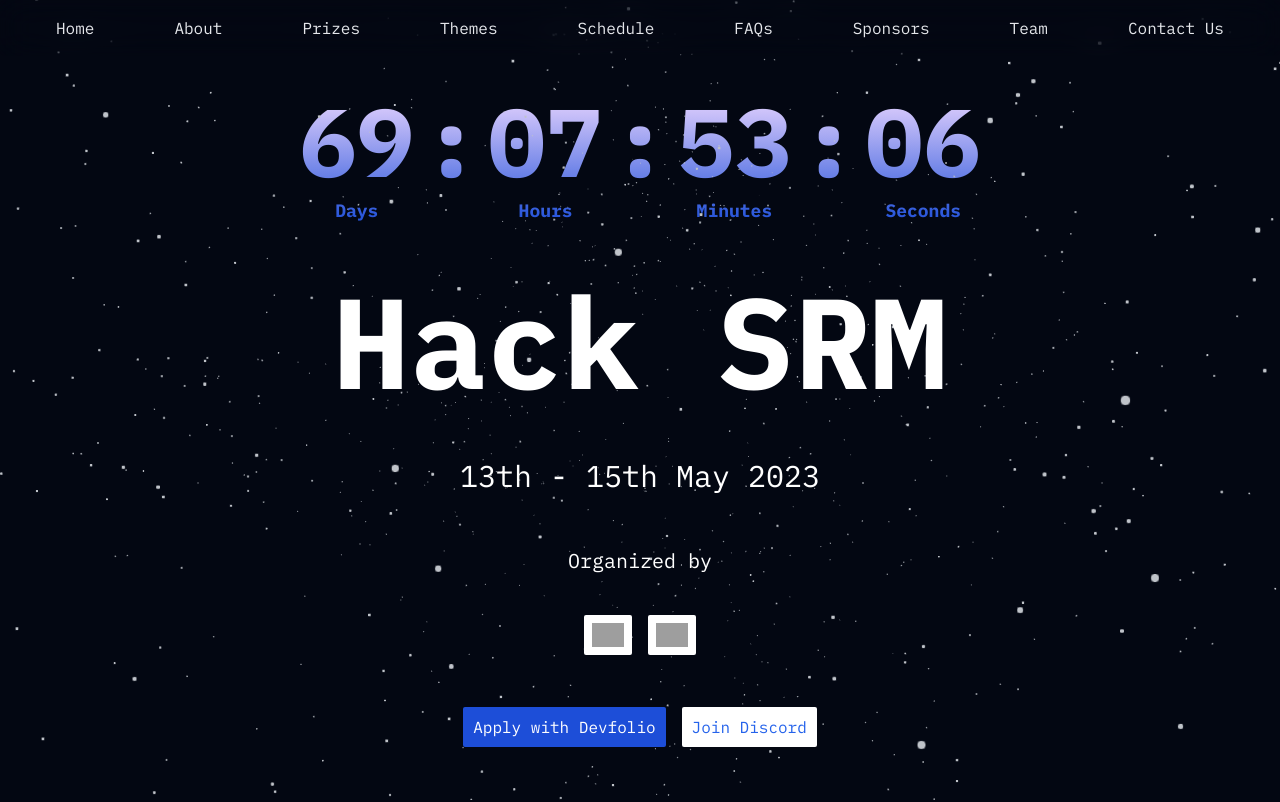
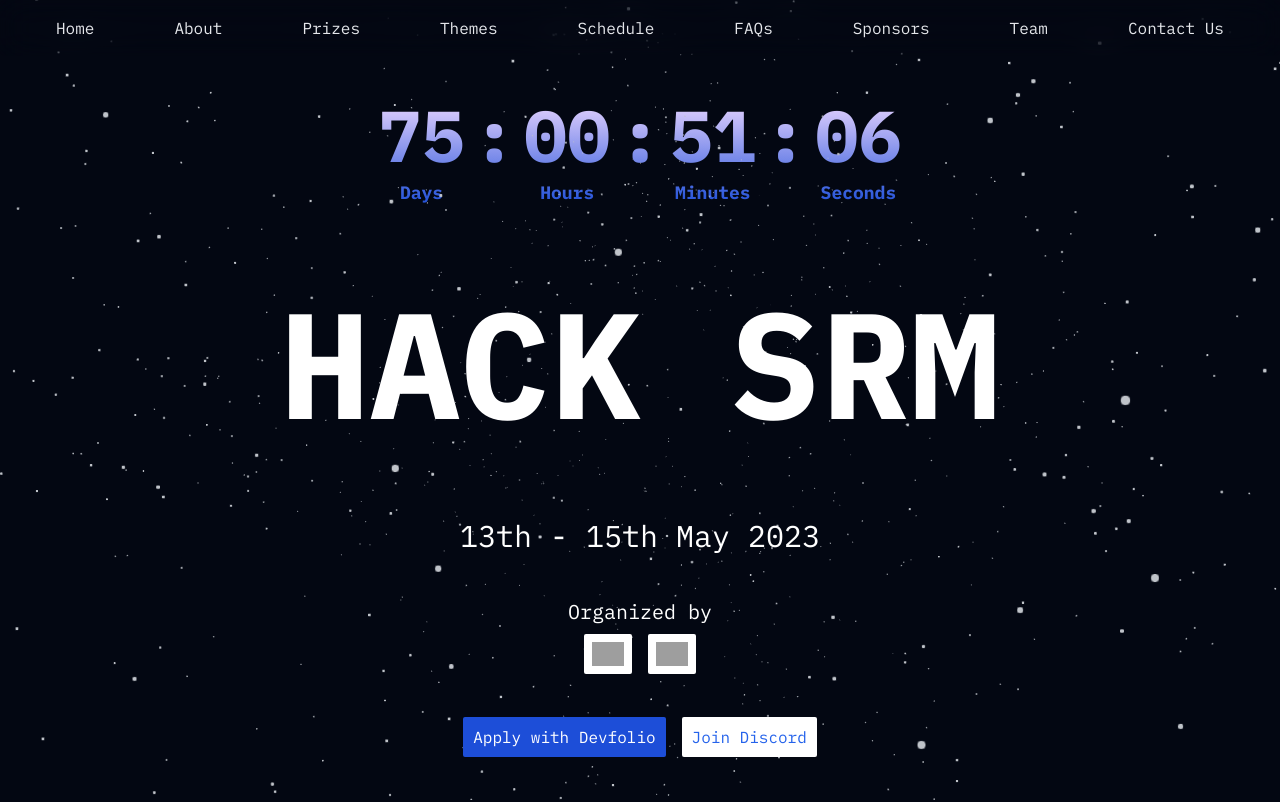
Before and after one commit to sakkurthi-sashank/hacksrm, a React (Vite) app: page / in a window 1280 px wide. Shown: the top 802 px of the page. Built offline with nearby package versions, Linux system fonts and the light colour scheme; grey boxes are pictures that could not be loaded.

Commit message:
[feat] update challenge section

```diff
--- a/src/App.tsx
+++ b/src/App.tsx
@@ -1,4 +1,4 @@
-import { ChallengesSection } from "./components/ChallangesSection";
+import { ChallengesSection } from "./components/ChallengesSection";
 import { ContactUs } from "./components/ContactUsSection";
 import { FAQSection } from "./components/FAQSection";
 import { Header } from "./components/Header";
--- a/src/components/Header.tsx
+++ b/src/components/Header.tsx
@@ -15,7 +15,7 @@
 export const Header = () => {
   const [openMenu, setOpenMenu] = useState(false);
   return (
-    <div className="fixed left-0 right-0 top-0 z-20 h-14  bg-opacity-80 backdrop-blur-lg backdrop-filter">
+    <div className="fixed left-0 right-0 top-0 z-20 h-14 bg-opacity-80 backdrop-blur-lg backdrop-filter">
       {/* Desktop Header */}
       <div className="hidden h-full md:block">
         <div className="flex h-full items-center justify-around px-4">
@@ -72,10 +72,10 @@
           </button>
         </div>
         {openMenu && (
-          <div className="absolute left-0 right-0 top-14 flex flex-col space-y-6  bg-opacity-95 px-10 py-8 backdrop-blur-lg backdrop-filter">
+          <div className="absolute left-0 right-0 top-14 flex flex-col space-y-6 bg-gray-950  bg-opacity-95 px-10 py-8 backdrop-blur-lg backdrop-filter">
             {NavLinks.map((link) => (
               <div
-                className="cursor-pointer font-ibm_plex_mono text-gray-200 antialiased hover:text-blue-500"
+                className="cursor-pointer font-ibm_plex_mono text-gray-200 antialiased text-lg hover:text-blue-500"
                 key={link}
               >
                 {link}
--- a/src/components/HeroSection.tsx
+++ b/src/components/HeroSection.tsx
@@ -9,7 +9,7 @@
   useEffect(() => {
     const interval = setInterval(() => {
       const timeleft =
-        new Date("May 13, 2023 01:02:00").getTime() - new Date().getTime();
+        new Date("May 18, 2023 18:00:00").getTime() - new Date().getTime();
       setDays(
         `${
           Math.floor(timeleft / (1000 * 60 * 60 * 24)) < 10
@@ -45,7 +45,7 @@
   return (
     <>
       <div className="flex min-h-screen flex-col items-center justify-evenly">
-        <div className="mt-10 flex flex-row justify-center gap-2 bg-gradient-to-b from-purple-200 to-blue-700 bg-clip-text text-4xl font-bold text-transparent lg:text-8xl">
+        <div className="mt-14 flex flex-row justify-center gap-2 bg-gradient-to-b from-purple-200 to-blue-700 bg-clip-text text-4xl font-bold text-transparent lg:text-7xl">
           <div className="flex flex-col gap-2 text-center">
             <span>{days}</span>
             <span className="text-sm lg:text-lg">Days</span>
@@ -67,19 +67,18 @@
           </div>
         </div>
 
-        <div className="z-10 text-center text-6xl font-bold text-white  sm:text-7xl md:text-8xl lg:text-9xl">
-          Hack SRM
-        </div>
+        <h1 className="z-10 text-center  text-[75px] font-bold text-white  sm:text-[90px] md:text-[110px] lg:text-[150px]">
+          HACK SRM
+        </h1>
 
         <div className="z-10 text-center text-xl font-normal text-white antialiased  sm:text-xl md:text-2xl lg:text-3xl">
           13th - 15th May 2023
         </div>
 
-        <div className="z-10 flex flex-col space-y-5 text-white">
+        <div className="z-10 flex flex-col space-y-2 text-white">
           <h5 className="text-center text-sm text-white antialiased lg:text-xl">
             Organized by
           </h5>
-          <h1></h1>
           <div className="flex items-center justify-center space-x-4">
             <picture>
               <img
```
Also changed, not shown: src/components/ChallengesSection.tsx (renamed from src/components/ChallangesSection.tsx).
